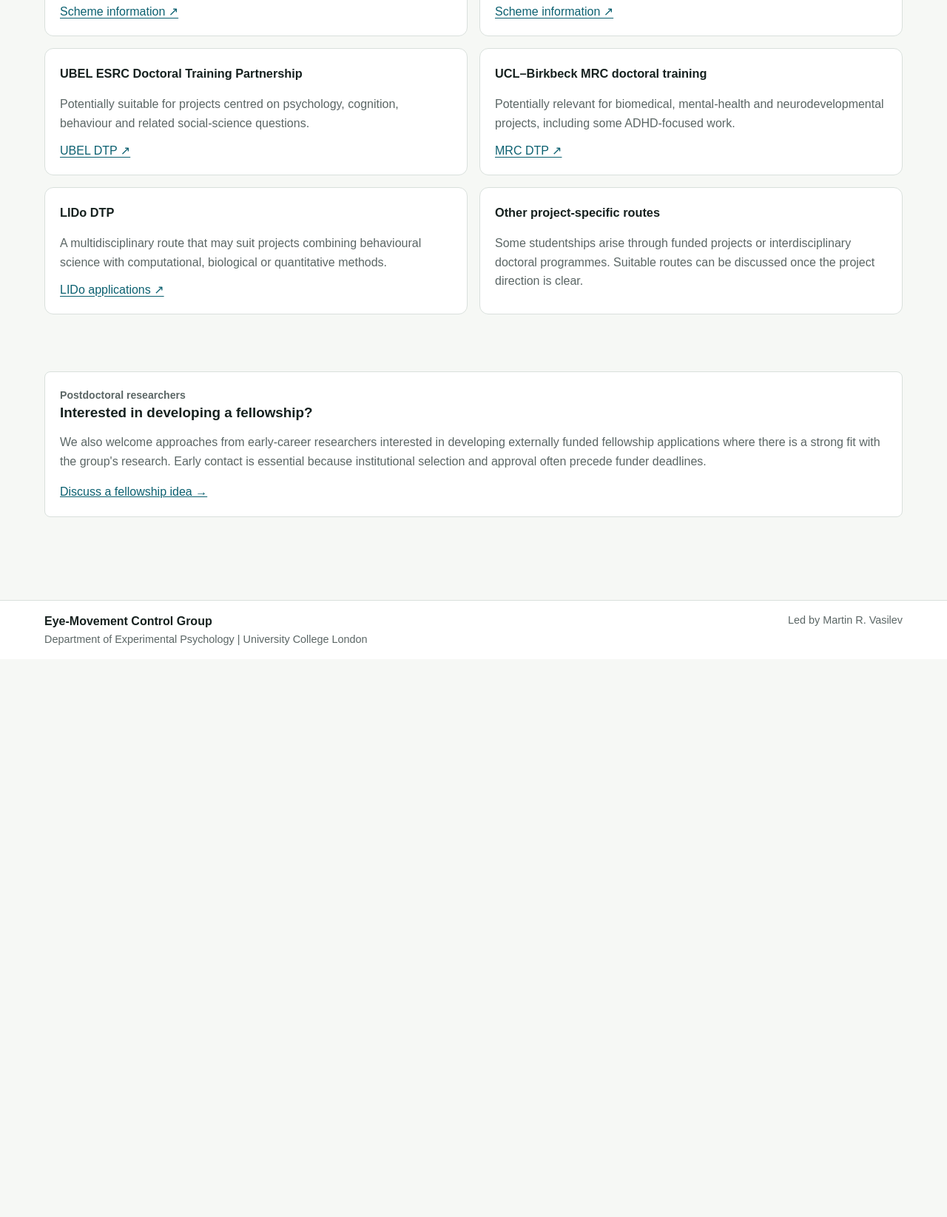
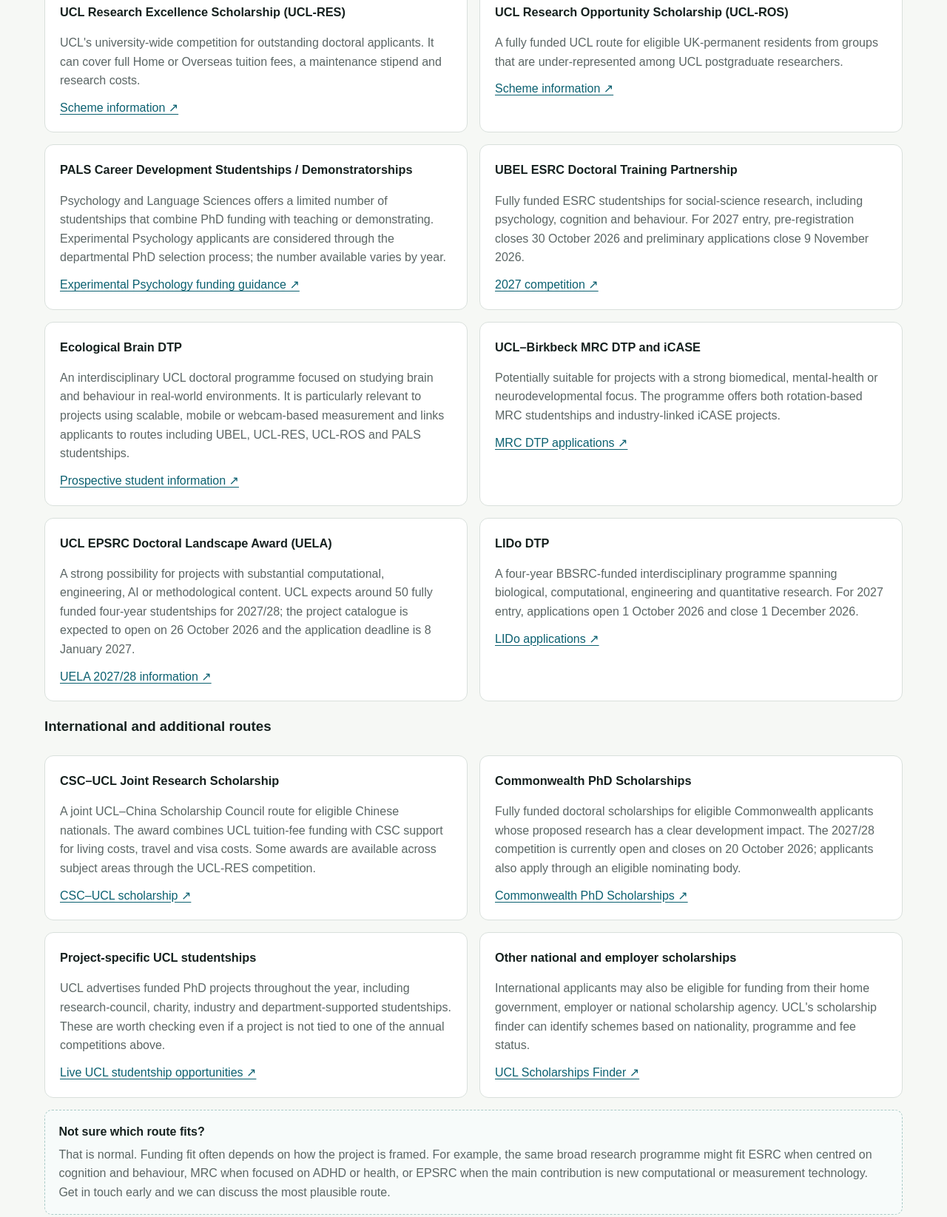
Before and after one commit to martin-vasilev/EMCG, a plain HTML site: page join.html in a window 1280 px wide. Shown: the part 3600-5245 px from the top of the page at 74% size. Before the commit the page ends 4491 px from the top, so only its background shows below. Drawn offline with Linux system fonts and the light colour scheme.

Commit message:
Expand PhD funding routes with current 2027 opportunities

```diff
--- a/join.html
+++ b/join.html
@@ -129,18 +129,92 @@
     <div class="section-heading-block">
       <p class="eyebrow">Funding</p>
       <h2>Potential PhD funding routes</h2>
-      <p class="section-intro">The most appropriate route depends on the project and the applicant. Scheme rules and deadlines change, so always check the current funder guidance.</p>
+      <p class="section-intro">There is no single funding route for these projects. Depending on the research question and your background, applications may fit UCL scholarships, Psychology and Language Sciences studentships, UKRI doctoral programmes or international scholarship schemes. Deadlines and eligibility change each year, so always check the current scheme guidance.</p>
     </div>
+
+    <h3 class="funding-subheading">Core UCL and UKRI routes</h3>
     <div class="funding-grid">
-      <article class="funding-card"><h3>UCL Research Excellence Scholarship</h3><p>University-wide doctoral funding for outstanding applicants from the UK and overseas.</p><a href="https://www.ucl.ac.uk/scholarships/research-excellence-scholarship" target="_blank" rel="noreferrer">Scheme information ↗</a></article>
-      <article class="funding-card"><h3>UCL Research Opportunity Scholarship</h3><p>A UCL doctoral funding route designed to widen participation in postgraduate research.</p><a href="https://www.ucl.ac.uk/scholarships/ucl-research-opportunity-scholarship" target="_blank" rel="noreferrer">Scheme information ↗</a></article>
-      <article class="funding-card"><h3>UBEL ESRC Doctoral Training Partnership</h3><p>Potentially suitable for projects centred on psychology, cognition, behaviour and related social-science questions.</p><a href="https://ubel-dtp.ac.uk/" target="_blank" rel="noreferrer">UBEL DTP ↗</a></article>
-      <article class="funding-card"><h3>UCL–Birkbeck MRC doctoral training</h3><p>Potentially relevant for biomedical, mental-health and neurodevelopmental projects, including some ADHD-focused work.</p><a href="https://www.uclbbk-mrcdtp.ac.uk/" target="_blank" rel="noreferrer">MRC DTP ↗</a></article>
-      <article class="funding-card"><h3>LIDo DTP</h3><p>A multidisciplinary route that may suit projects combining behavioural science with computational, biological or quantitative methods.</p><a href="https://www.lido-dtp.ac.uk/apply" target="_blank" rel="noreferrer">LIDo applications ↗</a></article>
-      <article class="funding-card"><h3>Other project-specific routes</h3><p>Some studentships arise through funded projects or interdisciplinary doctoral programmes. Suitable routes can be discussed once the project direction is clear.</p></article>
+      <article class="funding-card">
+        <h3>UCL Research Excellence Scholarship (UCL-RES)</h3>
+        <p>UCL's university-wide competition for outstanding doctoral applicants. It can cover full Home or Overseas tuition fees, a maintenance stipend and research costs.</p>
+        <a href="https://www.ucl.ac.uk/scholarships/research-excellence-scholarship" target="_blank" rel="noreferrer">Scheme information ↗</a>
+      </article>
+
+      <article class="funding-card">
+        <h3>UCL Research Opportunity Scholarship (UCL-ROS)</h3>
+        <p>A fully funded UCL route for eligible UK-permanent residents from groups that are under-represented among UCL postgraduate researchers.</p>
+        <a href="https://www.ucl.ac.uk/scholarships/ucl-research-opportunity-scholarship" target="_blank" rel="noreferrer">Scheme information ↗</a>
+      </article>
+
+      <article class="funding-card">
+        <h3>PALS Career Development Studentships / Demonstratorships</h3>
+        <p>Psychology and Language Sciences offers a limited number of studentships that combine PhD funding with teaching or demonstrating. Experimental Psychology applicants are considered through the departmental PhD selection process; the number available varies by year.</p>
+        <a href="https://www.ucl.ac.uk/brain-sciences/pals/research/experimental-psychology/graduate-programmes/what-do-i-need" target="_blank" rel="noreferrer">Experimental Psychology funding guidance ↗</a>
+      </article>
+
+      <article class="funding-card">
+        <h3>UBEL ESRC Doctoral Training Partnership</h3>
+        <p>Fully funded ESRC studentships for social-science research, including psychology, cognition and behaviour. For 2027 entry, pre-registration closes 30 October 2026 and preliminary applications close 9 November 2026.</p>
+        <a href="https://ubel-dtp.ac.uk/esrc-studentships-main-competition/" target="_blank" rel="noreferrer">2027 competition ↗</a>
+      </article>
+
+      <article class="funding-card">
+        <h3>Ecological Brain DTP</h3>
+        <p>An interdisciplinary UCL doctoral programme focused on studying brain and behaviour in real-world environments. It is particularly relevant to projects using scalable, mobile or webcam-based measurement and links applicants to routes including UBEL, UCL-RES, UCL-ROS and PALS studentships.</p>
+        <a href="https://www.ucl.ac.uk/brain-sciences/pals/research/ecological-brain-dtp/prospective-students" target="_blank" rel="noreferrer">Prospective student information ↗</a>
+      </article>
+
+      <article class="funding-card">
+        <h3>UCL–Birkbeck MRC DTP and iCASE</h3>
+        <p>Potentially suitable for projects with a strong biomedical, mental-health or neurodevelopmental focus. The programme offers both rotation-based MRC studentships and industry-linked iCASE projects.</p>
+        <a href="https://www.uclbbk-mrcdtp.ac.uk/apply" target="_blank" rel="noreferrer">MRC DTP applications ↗</a>
+      </article>
+
+      <article class="funding-card">
+        <h3>UCL EPSRC Doctoral Landscape Award (UELA)</h3>
+        <p>A strong possibility for projects with substantial computational, engineering, AI or methodological content. UCL expects around 50 fully funded four-year studentships for 2027/28; the project catalogue is expected to open on 26 October 2026 and the application deadline is 8 January 2027.</p>
+        <a href="https://www.ucl.ac.uk/epsrc-doctoral-training/prospective-students/ucl-epsrc-doctoral-landscape-award-uela-studentships" target="_blank" rel="noreferrer">UELA 2027/28 information ↗</a>
+      </article>
+
+      <article class="funding-card">
+        <h3>LIDo DTP</h3>
+        <p>A four-year BBSRC-funded interdisciplinary programme spanning biological, computational, engineering and quantitative research. For 2027 entry, applications open 1 October 2026 and close 1 December 2026.</p>
+        <a href="https://www.lido-dtp.ac.uk/apply" target="_blank" rel="noreferrer">LIDo applications ↗</a>
+      </article>
+    </div>
+
+    <h3 class="funding-subheading funding-subheading-spaced">International and additional routes</h3>
+    <div class="funding-grid">
+      <article class="funding-card">
+        <h3>CSC–UCL Joint Research Scholarship</h3>
+        <p>A joint UCL–China Scholarship Council route for eligible Chinese nationals. The award combines UCL tuition-fee funding with CSC support for living costs, travel and visa costs. Some awards are available across subject areas through the UCL-RES competition.</p>
+        <a href="https://www.ucl.ac.uk/scholarships/china-scholarship-council-ucl-joint-research-scholarship" target="_blank" rel="noreferrer">CSC–UCL scholarship ↗</a>
+      </article>
+
+      <article class="funding-card">
+        <h3>Commonwealth PhD Scholarships</h3>
+        <p>Fully funded doctoral scholarships for eligible Commonwealth applicants whose proposed research has a clear development impact. The 2027/28 competition is currently open and closes on 20 October 2026; applicants also apply through an eligible nominating body.</p>
+        <a href="https://cscuk.fcdo.gov.uk/scholarships/commonwealth-phd-scholarships/" target="_blank" rel="noreferrer">Commonwealth PhD Scholarships ↗</a>
+      </article>
+
+      <article class="funding-card">
+        <h3>Project-specific UCL studentships</h3>
+        <p>UCL advertises funded PhD projects throughout the year, including research-council, charity, industry and department-supported studentships. These are worth checking even if a project is not tied to one of the annual competitions above.</p>
+        <a href="https://www.ucl.ac.uk/study/doctoral-school/funding/apply-studentships" target="_blank" rel="noreferrer">Live UCL studentship opportunities ↗</a>
+      </article>
+
+      <article class="funding-card">
+        <h3>Other national and employer scholarships</h3>
+        <p>International applicants may also be eligible for funding from their home government, employer or national scholarship agency. UCL's scholarship finder can identify schemes based on nationality, programme and fee status.</p>
+        <a href="https://www.ucl.ac.uk/scholarships/" target="_blank" rel="noreferrer">UCL Scholarships Finder ↗</a>
+      </article>
+    </div>
+
+    <div class="idea-note funding-tip">
+      <strong>Not sure which route fits?</strong>
+      <p>That is normal. Funding fit often depends on how the project is framed. For example, the same broad research programme might fit ESRC when centred on cognition and behaviour, MRC when focused on ADHD or health, or EPSRC when the main contribution is new computational or measurement technology. Get in touch early and we can discuss the most plausible route.</p>
     </div>
   </section>
-
   <section class="section postdoc-note">
     <div class="panel">
       <p class="eyebrow">Postdoctoral researchers</p>
```
